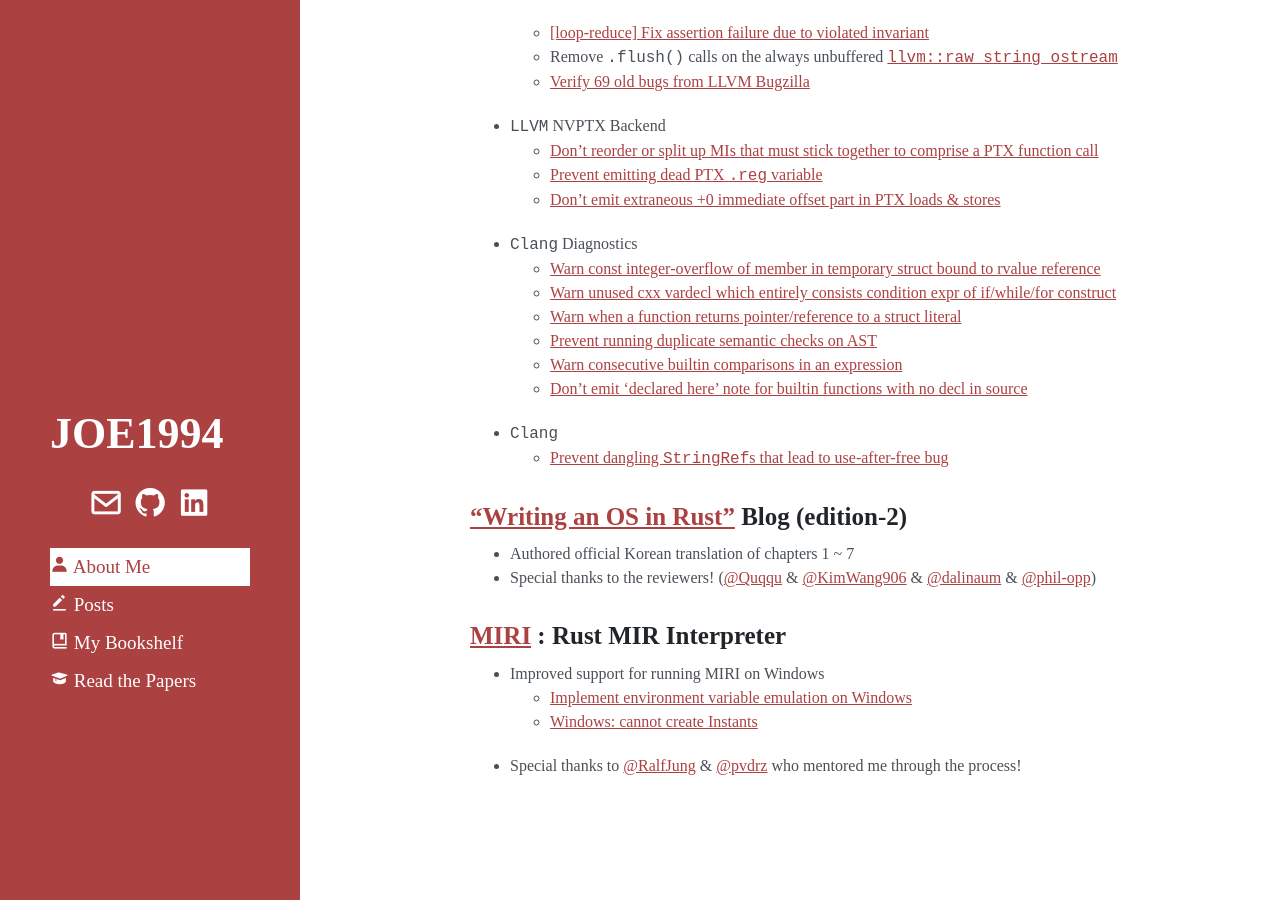
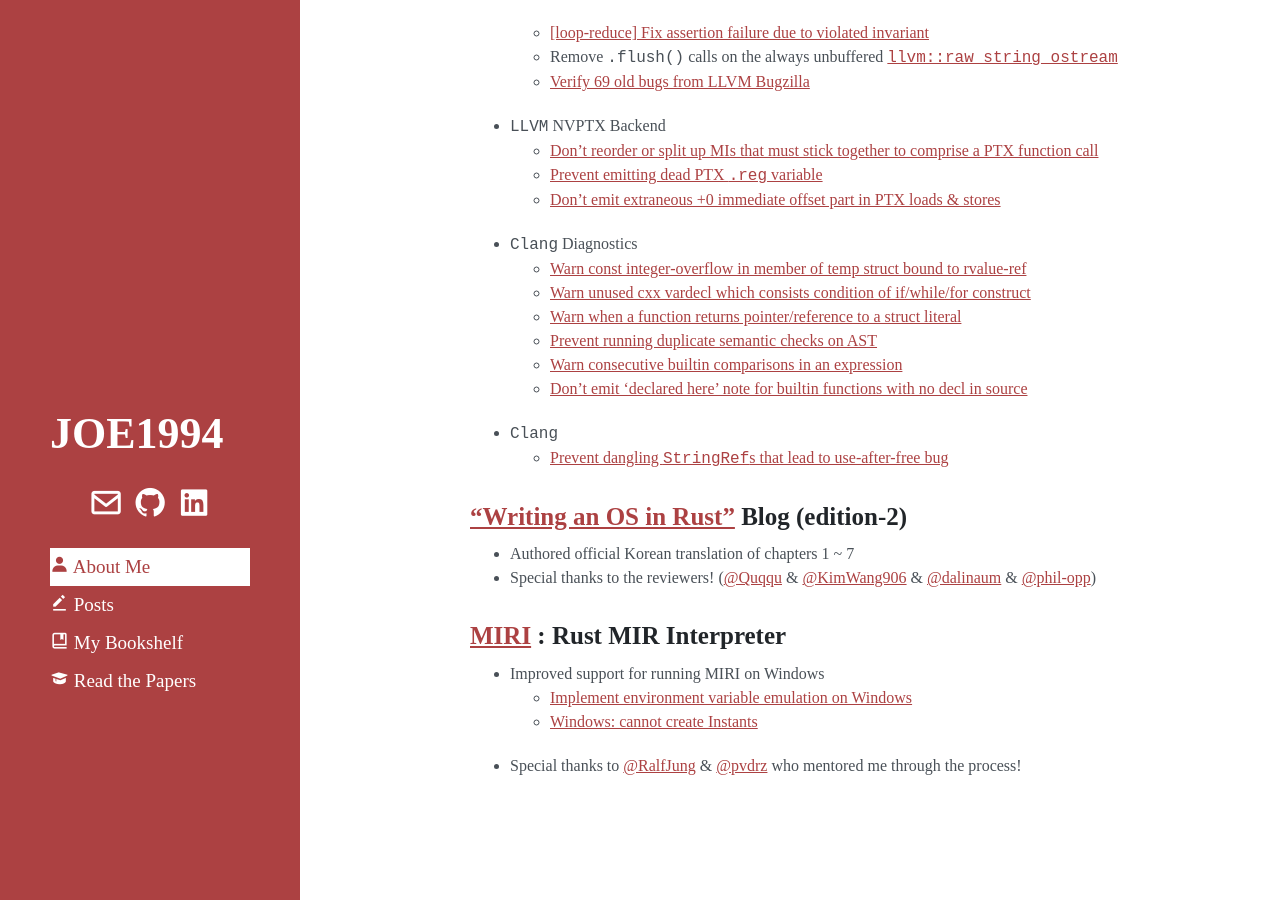
Before and after one commit to JOE1994/JOE1994.github.io, a Jekyll site: the page built from index.md, in a window 1280 px wide and 900 px high, scrolled down 765 px. Built offline with Jekyll 4.4.1, drawn with Linux system fonts in a browser that asks for light colours; some web fonts are replaced.

Commit message:
Shorten some lines in index.md

```diff
--- a/index.md
+++ b/index.md
@@ -33,8 +33,8 @@ layout: default
   * [Prevent emitting dead PTX `.reg` variable](https://github.com/llvm/llvm-project/pull/89004)
   * [Don't emit extraneous +0 immediate offset part in PTX loads & stores](https://github.com/llvm/llvm-project/pull/113017)
 * `Clang` Diagnostics
-  * [Warn const integer-overflow of member in temporary struct bound to rvalue reference](https://github.com/llvm/llvm-project/pull/117225)
-  * [Warn unused cxx vardecl which entirely consists condition expr of if/while/for construct](https://github.com/llvm/llvm-project/pull/87348)
+  * [Warn const integer-overflow in member of temp struct bound to rvalue-ref](https://github.com/llvm/llvm-project/pull/117225)
+  * [Warn unused cxx vardecl which consists condition of if/while/for construct](https://github.com/llvm/llvm-project/pull/87348)
   * [Warn when a function returns pointer/reference to a struct literal](https://github.com/llvm/llvm-project/pull/83741)
   * [Prevent running duplicate semantic checks on AST](https://github.com/llvm/llvm-project/pull/90625)
   * [Warn consecutive builtin comparisons in an expression](https://github.com/llvm/llvm-project/pull/92200)
```
